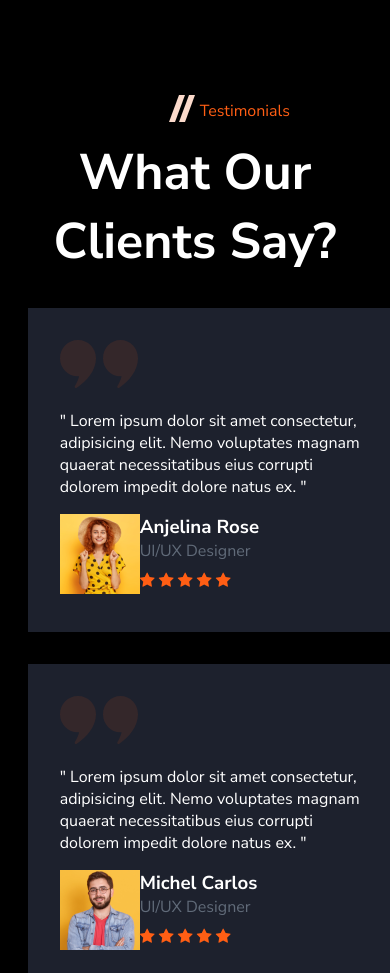
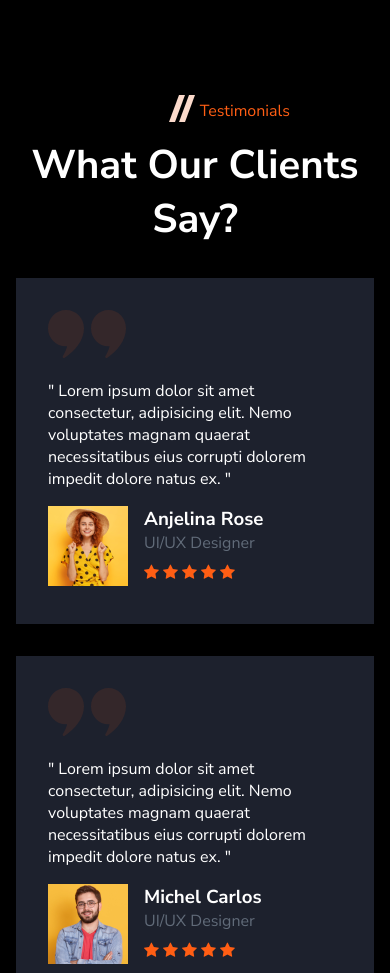
Before and after one commit to AnishNagarajan/testimonials, a plain HTML site: page index.html in a window 390 px wide. Shown: the top 973 px of the page. Drawn offline with Linux system fonts and the light colour scheme.

Commit message:
testimonials

```diff
--- a/assets/css/testimonials.css
+++ b/assets/css/testimonials.css
@@ -64,3 +64,19 @@
 .icon-testi{
     padding: 0.5rem 0rem;
 }
+@media only screen and (max-width :800px)
+{
+    .whole-testi {
+        padding: 10vh 0vw;
+    }
+    .testimonial-main {
+
+        grid-template-columns: 1fr;
+}
+.testi-name {
+    margin-left: 1rem;
+}
+.h2-test{
+    font-size:40px;
+}
+}
```
